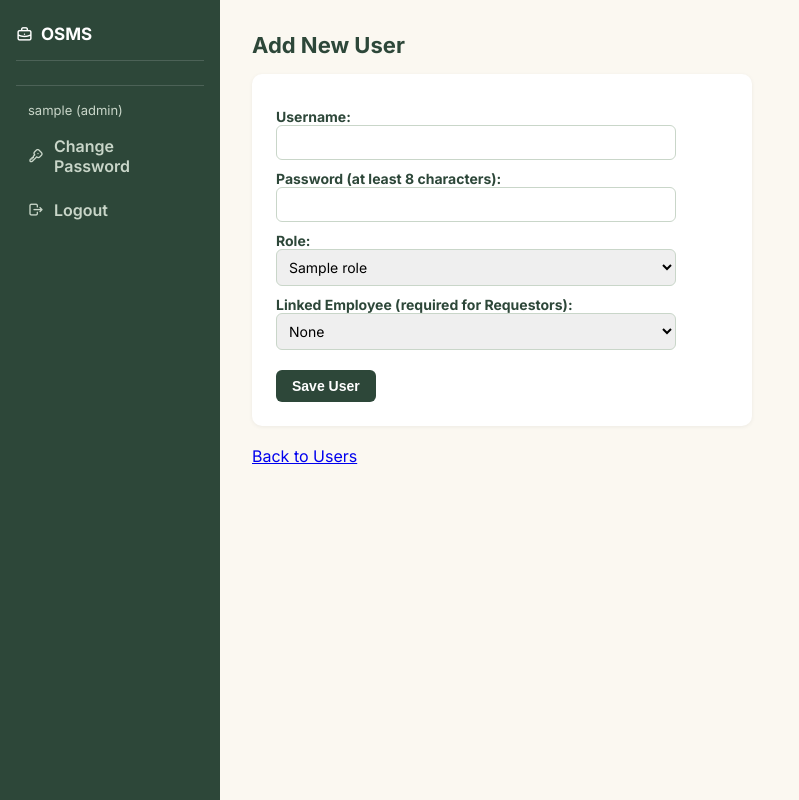
After one commit to saoirse-sav/Office-Supply-Management-System, a Flask app: template templates/user_form.html in a window 1280 px wide. The commit adds this page. Shown: the whole page, without its empty margins (0-799 px from the left). Run offline with Flask 3, Linux system fonts and the light colour scheme; the visitor is signed in with stand-in values (Sample User, id 1); the template is opened without the code that fills it: most values are stand-ins (such as "Sample title", 1, 10 or a date in 2020).

Commit message:
completed 51

```diff
--- a/app.py
+++ b/app.py
@@ -50,13 +50,61 @@ def home():
     return render_template('index.html', total_supplies=total_supplies, active_suppliers=active_suppliers, pending_requests=pending_requests, for_approval=for_approval, issued_this_month=issued_this_month, low_stock=low_stock, out_of_stock=out_of_stock, category_labels=category_labels, category_values=category_values, department_labels=department_labels, department_values=department_values, monthly_labels=monthly_labels, monthly_values=monthly_values, requested_labels=requested_labels, requested_values=requested_values, issued_labels=issued_labels, issued_values=issued_values, movement_labels=movement_labels, movement_in=movement_in, movement_out=movement_out, low_labels=low_labels, low_stock_values=low_stock_values, low_reorder_values=low_reorder_values)
 
 
+ROLE_AREAS = {
+    'Administrator': ['dashboard', 'masters', 'receiving', 'inventory', 'requests', 'approvals', 'issuance', 'reports', 'admin'],
+    'Supply Officer': ['dashboard', 'masters', 'receiving', 'inventory', 'requests', 'approvals', 'issuance', 'reports'],
+    'Department Head': ['dashboard', 'requests', 'approvals'],
+    'Inventory Clerk': ['dashboard', 'receiving', 'inventory'],
+    'Requestor': ['requests'],
+    'Management': ['dashboard', 'reports'],
+}
+
+
+def get_area(path):
+    # Works out which part of the system a web address belongs to
+    if path == '/':
+        return 'dashboard'
+    if path.startswith('/requests/review') or path.startswith('/requests/decide'):
+        return 'approvals'
+    if path.startswith('/requests'):
+        return 'requests'
+    if path.startswith('/approval-levels') or path.startswith('/users'):
+        return 'admin'
+    if path.startswith('/receipts'):
+        return 'receiving'
+    if path.startswith('/inventory'):
+        return 'inventory'
+    if path.startswith('/issuance'):
+        return 'issuance'
+    if path.startswith('/reports'):
+        return 'reports'
+    if path.startswith('/account') or path == '/logout':
+        return 'account'
+    for prefix in ('/categories', '/units', '/supplies', '/suppliers', '/departments', '/employees'):
+        if path.startswith(prefix):
+            return 'masters'
+    return None
+
+
+@app.context_processor
+def inject_permissions():
+    # Lets templates ask can('reports') to show or hide menu links
+    def can(area):
+        return area in ROLE_AREAS.get(session.get('role'), [])
+    return {'can': can}
+
+
 @app.before_request
 def require_login():
-    # Every page except the login page and static files needs a logged-in user
     if request.endpoint in ('login', 'static'):
         return None
     if 'user_id' not in session:
         return redirect('/login')
+    area = get_area(request.path)
+    if area is None or area == 'account':
+        return None
+    if area not in ROLE_AREAS.get(session['role'], []):
+        return render_template('forbidden.html'), 403
 
 @app.route('/login', methods=['GET', 'POST'])
 def login():
@@ -78,7 +126,7 @@ def login():
             session['user_id'] = user['user_id']
             session['username'] = user['username']
             session['role'] = user['role_name']
-            return redirect('/')
+            return redirect('/' if 'dashboard' in ROLE_AREAS.get(user['role_name'], []) else '/requests')
         else:
             error = 'Invalid username or password.'
             if user:
@@ -123,6 +171,111 @@ def change_password():
         conn.close()
     return render_template('change_password.html', error=error, message=message)
 
+@app.route('/users')
+def users_list():
+    conn = get_connection()
+    cursor = conn.cursor(dictionary=True)
+    cursor.execute('SELECT users.user_id, users.username, users.status, (users.locked_until IS NOT NULL AND users.locked_until > NOW()) AS is_locked, roles.role_name, employees.first_name, employees.last_name FROM users JOIN roles ON users.role_id = roles.role_id LEFT JOIN employees ON users.employee_id = employees.employee_id ORDER BY users.username')
+    all_users = cursor.fetchall()
+    conn.close()
+    return render_template('users.html', users=all_users)
+
+
+@app.route('/users/add', methods=['GET', 'POST'])
+def add_user():
+    conn = get_connection()
+    cursor = conn.cursor(dictionary=True)
+    error = None
+    if request.method == 'POST':
+        username = request.form['username'].strip()
+        password = request.form['password']
+        role_id = request.form['role_id']
+        employee_id = request.form['employee_id'] or None
+        cursor.execute('SELECT user_id FROM users WHERE username=%s', (username,))
+        taken = cursor.fetchone()
+        cursor.execute('SELECT role_name FROM roles WHERE role_id=%s', (role_id,))
+        role_row = cursor.fetchone()
+        if taken:
+            error = 'That username is already taken.'
+        elif len(password) < 8:
+            error = 'The password must be at least 8 characters long.'
+        elif role_row['role_name'] == 'Requestor' and not employee_id:
+            error = 'A Requestor must be linked to an employee.'
+        else:
+            cursor.execute('INSERT INTO users (username, password_hash, role_id, employee_id) VALUES (%s, %s, %s, %s)', (username, generate_password_hash(password), role_id, employee_id))
+            conn.commit()
+            conn.close()
+            return redirect('/users')
+    cursor.execute('SELECT * FROM roles ORDER BY role_name')
+    role_list = cursor.fetchall()
+    cursor.execute('SELECT * FROM employees WHERE status="Active" ORDER BY first_name, last_name')
+    employee_list = cursor.fetchall()
+    conn.close()
+    return render_template('user_form.html', user=None, roles=role_list, employees=employee_list, error=error)
+
+
+@app.route('/users/edit/<int:user_id>', methods=['GET', 'POST'])
+def edit_user(user_id):
+    conn = get_connection()
+    cursor = conn.cursor(dictionary=True)
+    error = None
+    cursor.execute('SELECT * FROM users WHERE user_id=%s', (user_id,))
+    user = cursor.fetchone()
+    if request.method == 'POST':
+        role_id = request.form['role_id']
+        employee_id = request.form['employee_id'] or None
+        if user_id == session['user_id']:
+            role_id = user['role_id']
+        cursor.execute('SELECT role_name FROM roles WHERE role_id=%s', (role_id,))
+        role_row = cursor.fetchone()
+        if role_row['role_name'] == 'Requestor' and not employee_id:
+            error = 'A Requestor must be linked to an employee.'
+        else:
+            cursor.execute('UPDATE users SET role_id=%s, employee_id=%s WHERE user_id=%s', (role_id, employee_id, user_id))
+            conn.commit()
+            conn.close()
+            return redirect('/users')
+    cursor.execute('SELECT * FROM roles ORDER BY role_name')
+    role_list = cursor.fetchall()
+    cursor.execute('SELECT * FROM employees WHERE status="Active" ORDER BY first_name, last_name')
+    employee_list = cursor.fetchall()
+    conn.close()
+    return render_template('user_form.html', user=user, roles=role_list, employees=employee_list, error=error)
+
+
+@app.route('/users/reset/<int:user_id>', methods=['GET', 'POST'])
+def reset_user_password(user_id):
+    conn = get_connection()
+    cursor = conn.cursor(dictionary=True)
+    error = None
+    cursor.execute('SELECT username FROM users WHERE user_id=%s', (user_id,))
+    user = cursor.fetchone()
+    if request.method == 'POST':
+        new_password = request.form['new_password']
+        if len(new_password) < 8:
+            error = 'The password must be at least 8 characters long.'
+        else:
+            cursor.execute('UPDATE users SET password_hash=%s, failed_attempts=0, locked_until=NULL WHERE user_id=%s', (generate_password_hash(new_password), user_id))
+            conn.commit()
+            conn.close()
+            return redirect('/users')
+    conn.close()
+    return render_template('reset_user_password.html', user=user, error=error)
+
+
+@app.route('/users/toggle/<int:user_id>')
+def toggle_user(user_id):
+    if user_id != session['user_id']:
+        conn = get_connection()
+        cursor = conn.cursor(dictionary=True)
+        cursor.execute('SELECT status FROM users WHERE user_id=%s', (user_id,))
+        current = cursor.fetchone()
+        new_status = 'Inactive' if current['status'] == 'Active' else 'Active'
+        cursor.execute('UPDATE users SET status=%s WHERE user_id=%s', (new_status, user_id))
+        conn.commit()
+        conn.close()
+    return redirect('/users')
+
 
 if __name__ == '__main__':
     app.run(host="0.0.0.0", port=5500)
--- a/templates/base.html
+++ b/templates/base.html
@@ -4,37 +4,48 @@
     <title>{% block title %}OSMS{% endblock %}</title>
     <link rel="stylesheet" href="{{ url_for('static', filename='css/style.css') }}">
     <link rel="preconnect" href="https://fonts.googleapis.com">
+    <link href="https://fonts.googleapis.com/css2?family=Inter:wght@400;600;700&display=swap" rel="stylesheet">
     <link rel="stylesheet" href="https://cdn.jsdelivr.net/npm/@tabler/icons-webfont@latest/tabler-icons.min.css">
-        <link href="https://fonts.googleapis.com/css2?family=Inter:wght@400;600;700&display=swap" rel="stylesheet">
 </head>
 <body>
     <div class="sidebar">
     <div class="sidebar-logo"><i class="ti ti-briefcase"></i>OSMS</div>
-            <a href="/"><i class="ti ti-home"></i>Dashboard</a>
+    {% if can('dashboard') %}<a href="/"><i class="ti ti-home"></i>Dashboard</a>{% endif %}
+    {% if can('masters') %}
     <a href="/categories"><i class="ti ti-category"></i>Categories</a>
     <a href="/units"><i class="ti ti-ruler-2"></i>Units</a>
     <a href="/supplies"><i class="ti ti-box"></i>Supplies</a>
     <a href="/suppliers"><i class="ti ti-truck-delivery"></i>Suppliers</a>
-            <a href="/receipts"><i class="ti ti-receipt"></i>Receipts</a>
+    {% endif %}
+    {% if can('receiving') %}<a href="/receipts"><i class="ti ti-receipt"></i>Receipts</a>{% endif %}
+    {% if can('inventory') %}
     <a href="/inventory/transactions"><i class="ti ti-history"></i>Inventory History</a>
     <a href="/inventory/adjustments"><i class="ti ti-adjustments"></i>Stock Adjustments</a>
     <a href="/inventory/physical-count"><i class="ti ti-clipboard-check"></i>Physical Count</a>
     <a href="/inventory"><i class="ti ti-packages"></i>Inventory</a>
+    {% endif %}
+    {% if can('masters') %}
     <a href="/departments"><i class="ti ti-building"></i>Departments</a>
     <a href="/employees"><i class="ti ti-users"></i>Employees</a>
-            <a href="/requests"><i class="ti ti-clipboard-list"></i>Requests</a>
+    {% endif %}
+    {% if can('requests') %}<a href="/requests"><i class="ti ti-clipboard-list"></i>Requests</a>{% endif %}
+    {% if can('issuance') %}
     <a href="/issuance"><i class="ti ti-send"></i>Issuance</a>
     <a href="/issuances"><i class="ti ti-files"></i>Issuance Records</a>
+    {% endif %}
+    {% if can('admin') %}
     <a href="/approval-levels"><i class="ti ti-list-check"></i>Approval Levels</a>
-            <a href="/reports"><i class="ti ti-report"></i>Reports</a>
+    <a href="/users"><i class="ti ti-user-cog"></i>Users</a>
+    {% endif %}
+    {% if can('reports') %}<a href="/reports"><i class="ti ti-report"></i>Reports</a>{% endif %}
     <div class="sidebar-user">
     <p>{{ session.username }} ({{ session.role }})</p>
     <a href="/account/password"><i class="ti ti-key"></i>Change Password</a>
     <a href="/logout"><i class="ti ti-logout"></i>Logout</a>
 </div>
-
-
 </div>
-        <div class="main-content"> {% block content %}{% endblock %} </div>
+    <div class="main-content">
+    {% block content %}{% endblock %}
+</div>
 </body>
 </html>
--- /dev/null
+++ b/templates/user_form.html
@@ -0,0 +1,31 @@
+{% extends "base.html" %}
+{% block title %}{% if user %}Edit User{% else %}Add User{% endif %}{% endblock %}
+{% block content %}
+<h1>{% if user %}Edit User: {{ user.username }}{% else %}Add New User{% endif %}</h1>
+{% if error %}<p class="error-message">{{ error }}</p>{% endif %}
+<form method="POST">
+{% if not user %}
+<label>Username:</label>
+<input type="text" name="username" required>
+<label>Password (at least 8 characters):</label>
+<input type="password" name="password" required>
+{% endif %}
+<label>Role:</label>
+<select name="role_id" required>
+{% for r in roles %}
+<option value="{{ r.role_id }}" {% if user and user.role_id == r.role_id %}selected{% endif %}>{{ r.role_name }}</option>
+{% endfor %}
+</select>
+<label>Linked Employee (required for Requestors):</label>
+<select name="employee_id">
+<option value="">None</option>
+{% for e in employees %}
+<option value="{{ e.employee_id }}" {% if user and user.employee_id == e.employee_id %}selected{% endif %}>{{ e.first_name }} {{ e.last_name }}</option>
+{% endfor %}
+</select>
+<br><br>
+<button type="submit" class="btn">Save User</button>
+</form>
+<br>
+<a href="/users">Back to Users</a>
+{% endblock %}
```
Also changed, not shown: templates/forbidden.html (added, +7 -0 lines), templates/reset_user_password.html (added, +14 -0 lines), templates/users.html (added, +26 -0 lines). Lines whose indentation alone changed are shown as unchanged.
